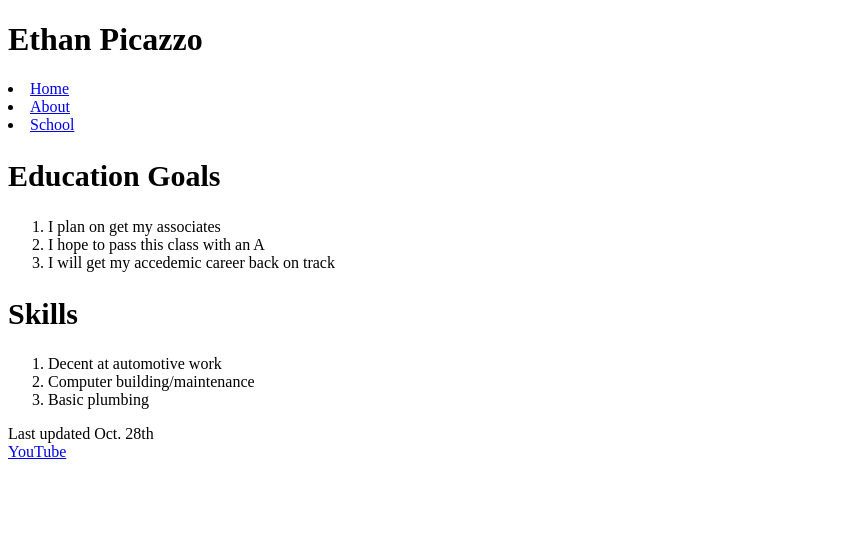
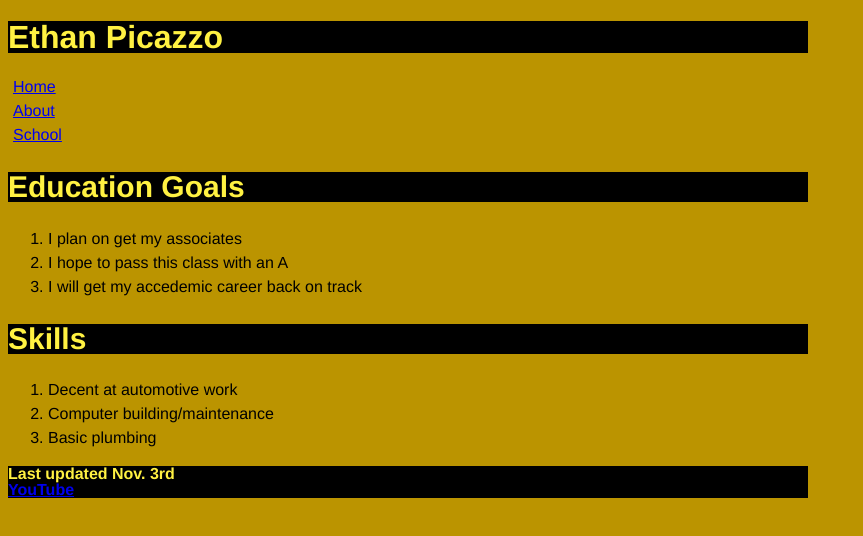
Before and after one commit to EthanPicazzo/cis162, a plain HTML site: page about.html in a window 1280 px wide. Shown: the whole page, without its empty margins (0-863 px from the left). Drawn offline with Linux system fonts and the light colour scheme.

Commit message:
Update about.html

```diff
--- a/about.html
+++ b/about.html
@@ -2,7 +2,7 @@
 <html lang="en">
 <head>
 <meta charset="utf-8">
-
+<link rel="stylesheet" href="main.css">
   	<title>About Me</title>
 
 </head>
@@ -10,12 +10,13 @@
 
 <h1>Ethan Picazzo</h1>
 <nav>
+    <ul>
 		<li><a href="index.html">Home</a></li>
         <li><a href="about.html">About</a></li>
      	<li><a href="#">School</a></li>
+    </ul>
 </nav>
-
-<h2 style="font-size:30px;">Education Goals</h1>
+<h2 style="font-size:30px;">Education Goals</h2>
 	<ol>
     	<li>I plan on get my associates</li>
    		<li>I hope to pass this class with an A</li>
@@ -29,6 +30,6 @@
     	<li>Basic plumbing</li>
    	</ol>
 
-<footer>Last updated Oct. 28th <br> <a href=https://www.youtube.com target="_blank">YouTube</a> </footer>
+<footer>Last updated Nov. 3rd <br> <a href=https://www.youtube.com target="_blank">YouTube</a> </footer>
 </body>
 </html>
```
